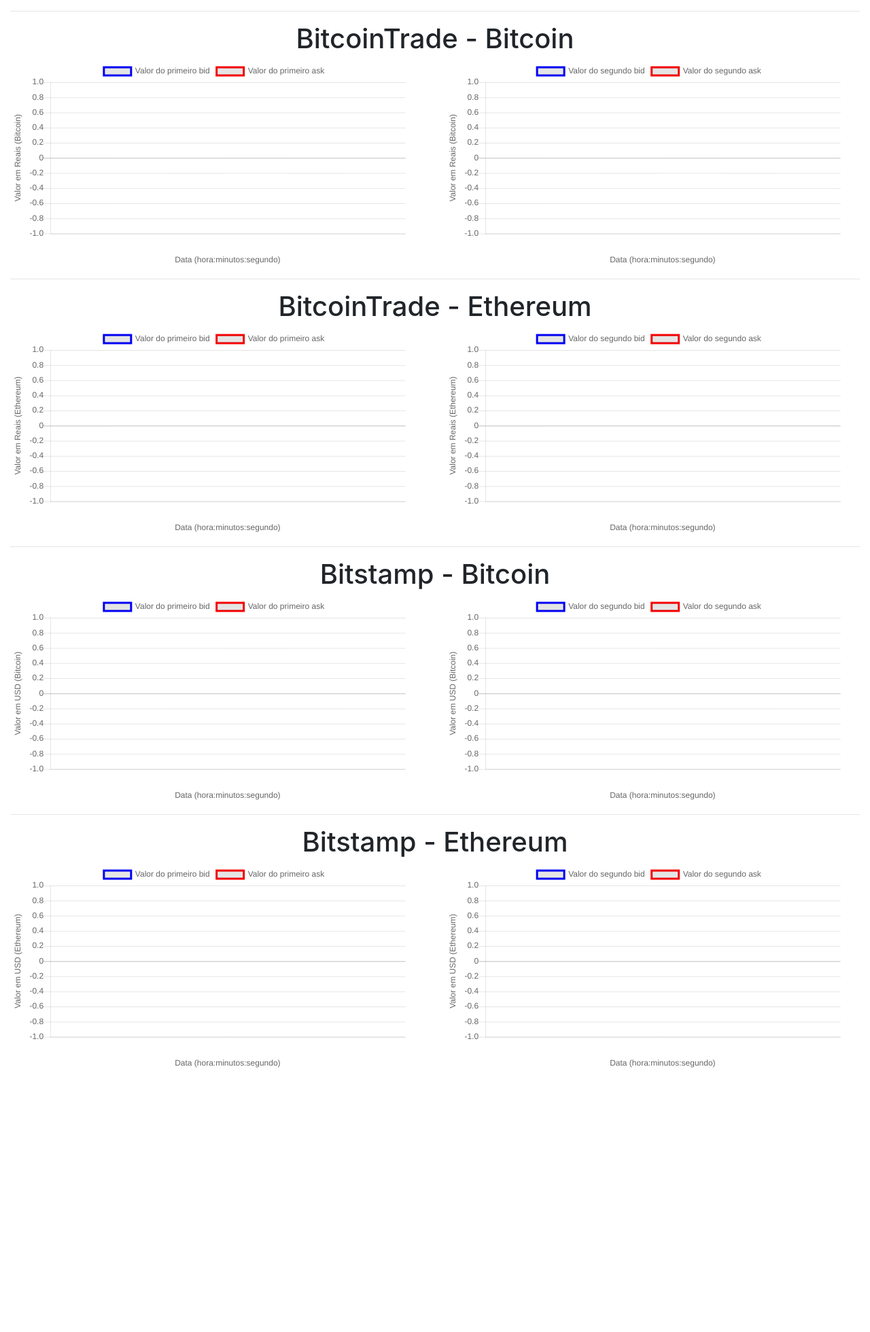
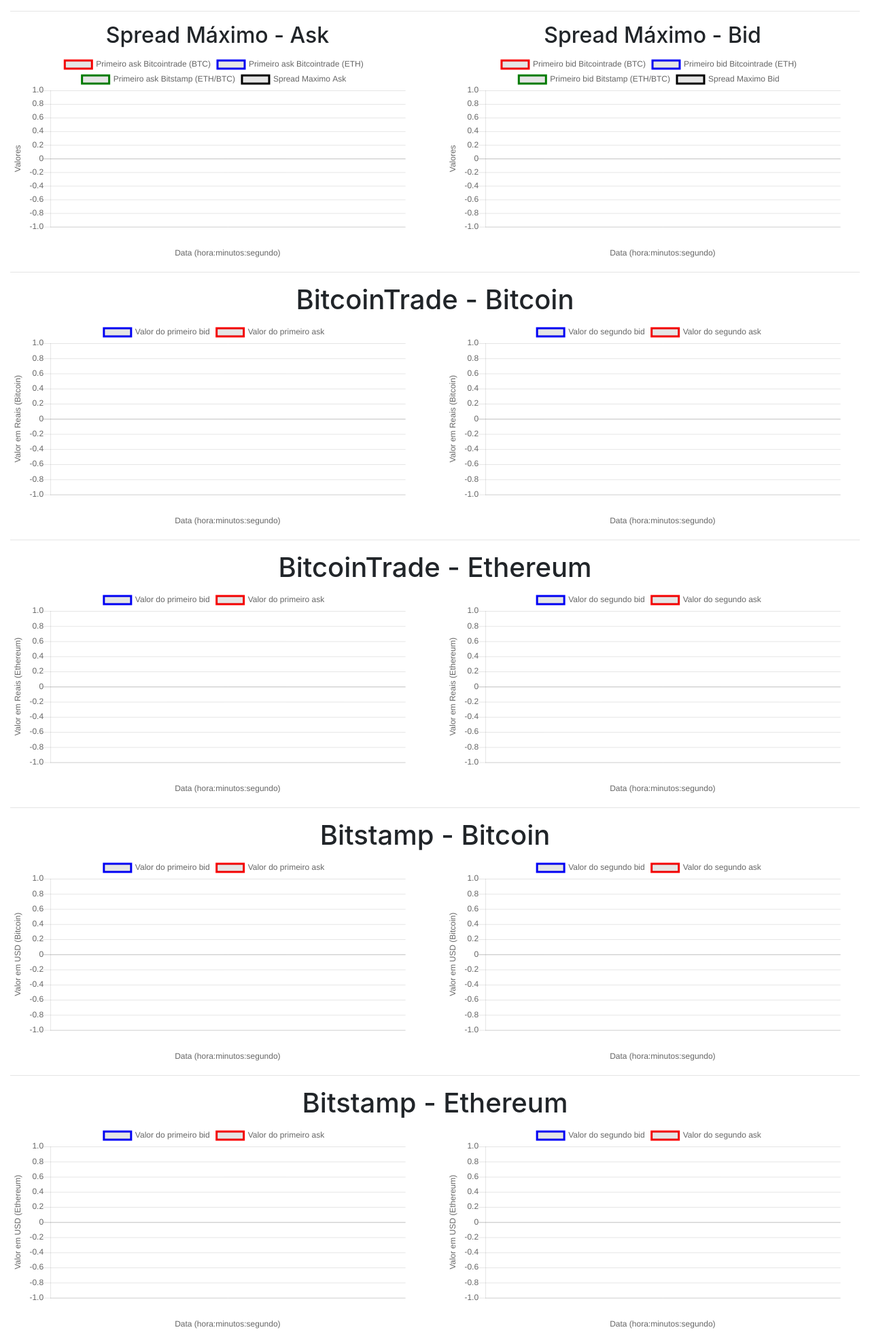
Before and after one commit to tiagorccabral/ExchangesApi, a Django app: page /orderbooks/ in a window 1280 px wide. Shown: the whole page at 68% size. Before the commit the page ends 1571 px from the top, so only its background shows below. Run offline with Django 3.2, Linux system fonts and the light colour scheme; data that the repository does not hold is empty; parts of the project's set-up code (start-up, migrations or seed data) failed here and were passed over; some libraries are stand-ins or nearby versions.

Commit message:
Gráfico de spread funcionando

```diff
--- a/features/orderbooks/views.py
+++ b/features/orderbooks/views.py
@@ -8,7 +8,7 @@ from orderbooks.models import (
     BitcointradeBitcoinBid, BitcointradeBitcoinAsk,
     BitstampBitcoinBid, BitstampBitcoinAsk,
     BitcointradeEthereumsBid, BitcointradeEthereumsAsk,
-    BitstampEthereumsBid, BitstampEthereumsAsk)
+    BitstampEthereumsBid, BitstampEthereumsAsk, BitstampEthBtcBid, BitstampEthBtcAsk, SpreadMaxAsk, SpreadMaxBid)
 
 
 class RequestOrderBookView(View):
@@ -19,6 +19,7 @@ class RequestOrderBookView(View):
         # headers = {'Authorization': "ApiToken {}".format(secrets.BIT_COIN_TRADE_TOKEN)}
         bitcointradeurl = "https://api.bitcointrade.com.br/v1/public/BTC/orders"
         bitstrampurl = "https://www.bitstamp.net/api/v2/order_book/btcusd/"
+        bitstampethbtcurl = "https://www.bitstamp.net/api/v2/order_book/ethbtc/"
 
         bitcointradeurlETH = "https://api.bitcointrade.com.br/v1/public/ETH/orders"
         bitstampurlETH = "https://www.bitstamp.net/api/v2/order_book/ethusd/"
@@ -27,6 +28,10 @@ class RequestOrderBookView(View):
 
         bitcointradeResponse = requests.get(bitcointradeurl).json()
         bitstampResponse = requests.get(bitstrampurl).json()
+
+        # Makes requisitions for eth/btc
+
+        bitstampEthBtcResponse = requests.get(bitstampethbtcurl).json()
 
         # Makes requisitions for ethereums
 
@@ -100,6 +105,40 @@ class RequestOrderBookView(View):
             saved_at=current_date,
         )
 
+        BitstampEthBtcBid.objects.create(
+            first_coin_value=bitstampEthBtcResponse['bids'][0][0],
+            first_amount=bitstampEthBtcResponse['bids'][0][1],
+            saved_at=current_date,
+        )
+
+        BitstampEthBtcAsk.objects.create(
+            first_coin_value=bitstampEthBtcResponse['asks'][0][0],
+            first_amount=bitstampEthBtcResponse['asks'][0][1],
+            saved_at=current_date,
+        )
+
+        # Calculates the Max Spread for asks and saves it
+
+        spread_result_ask = ((bitcointradeETHResponse['data']['asks'][0]['unit_price'] /
+                              bitcointradeResponse['data']['asks'][0]['unit_price']) /
+                             float(bitstampEthBtcResponse['asks'][0][0])) - 1.00
+
+        SpreadMaxAsk.objects.create(
+            spread=spread_result_ask,
+            saved_at=current_date
+        )
+
+        # Calculates the Max Spread for bids and saves it
+
+        spread_result_bid = ((bitcointradeETHResponse['data']['bids'][0]['unit_price'] /
+                              bitcointradeResponse['data']['bids'][0]['unit_price']) /
+                             float(bitstampEthBtcResponse['bids'][0][0])) - 1.00
+
+        SpreadMaxBid.objects.create(
+            spread=spread_result_bid,
+            saved_at=current_date
+        )
+
         # Return to same page that called
         return redirect(request.META['HTTP_REFERER'])
 
@@ -112,29 +151,41 @@ class RequestOrderBookGraphView(View):
         date_interval = timezone.now() - datetime.timedelta(days=1)
 
         # BitcoinTrade bid e asks de Bitcoin
-        bitcointradeBid = BitcointradeBitcoinBid.objects.filter(saved_at__gte=date_interval).values()
-        bitcointradeAsk = BitcointradeBitcoinAsk.objects.filter(saved_at__gte=date_interval).values()
+        bitcointrade_bid_btc = BitcointradeBitcoinBid.objects.filter(saved_at__gte=date_interval).values()
+        bitcointrade_ask_btc = BitcointradeBitcoinAsk.objects.filter(saved_at__gte=date_interval).values()
 
         # BitcoinTrade bid e asks de Ethereum
-        bitcointradeBidEth = BitcointradeEthereumsBid.objects.filter(saved_at__gte=date_interval).values()
-        bitcointradeAskEth = BitcointradeEthereumsAsk.objects.filter(saved_at__gte=date_interval).values()
+        bitcointrade_bid_eth = BitcointradeEthereumsBid.objects.filter(saved_at__gte=date_interval).values()
+        bitcointrade_ask_eth = BitcointradeEthereumsAsk.objects.filter(saved_at__gte=date_interval).values()
 
         # Bitstamp bid e asks de Bitcoin
-        bitstampBid = BitstampBitcoinBid.objects.filter(saved_at__gte=date_interval).values()
-        bitstampAsk = BitstampBitcoinAsk.objects.filter(saved_at__gte=date_interval).values()
+        bitstamp_bid_btc = BitstampBitcoinBid.objects.filter(saved_at__gte=date_interval).values()
+        bitstamp_ask_btc = BitstampBitcoinAsk.objects.filter(saved_at__gte=date_interval).values()
 
         # Bitstamp bid e asks de Ethereums
-        bitstampBidEth = BitstampEthereumsBid.objects.filter(saved_at__gte=date_interval).values()
-        bitstampAskEth = BitstampEthereumsAsk.objects.filter(saved_at__gte=date_interval).values()
+        bitstamp_bid_eth = BitstampEthereumsBid.objects.filter(saved_at__gte=date_interval).values()
+        bitstamp_ask_eth = BitstampEthereumsAsk.objects.filter(saved_at__gte=date_interval).values()
+
+        # Bitstamp bid e asks Eth/Btc
+        bitstamp_bid_eth_btc = BitstampEthBtcBid.objects.filter(saved_at__gte=date_interval).values()
+        bitstamp_ask_eth_btc = BitstampEthBtcAsk.objects.filter(saved_at__gte=date_interval).values()
+
+        # Spread max bid e asks
+        spread_max_ask = SpreadMaxAsk.objects.filter(saved_at__gte=date_interval).values()
+        spread_max_bid = SpreadMaxBid.objects.filter(saved_at__gte=date_interval).values()
 
         # Return data to template
         return render(request, "features/orderbooks/orderbooks.html", {
-            'bitcointradeBidBitcoin': bitcointradeBid,
-            'bitcointradeAskBitcoin': bitcointradeAsk,
-            'bitcointradeBidEthereum': bitcointradeBidEth,
-            'bitcointradeAskEthereum': bitcointradeAskEth,
-            'bitstampBidBitcoin': bitstampBid,
-            'bitstampAskBitcoin': bitstampAsk,
-            'bistampBidEthereum': bitstampBidEth,
-            'bitstampAskEthereum': bitstampAskEth,
+            'bitcointradeBidBitcoin': bitcointrade_bid_btc,
+            'bitcointradeAskBitcoin': bitcointrade_ask_btc,
+            'bitcointradeBidEthereum': bitcointrade_bid_eth,
+            'bitcointradeAskEthereum': bitcointrade_ask_eth,
+            'bitstampBidBitcoin': bitstamp_bid_btc,
+            'bitstampAskBitcoin': bitstamp_ask_btc,
+            'bistampBidEthereum': bitstamp_bid_eth,
+            'bitstampAskEthereum': bitstamp_ask_eth,
+            'bitstampEthBtcBid': bitstamp_bid_eth_btc,
+            'bitstampEthBtcAsk': bitstamp_ask_eth_btc,
+            'spreadMaxAsk': spread_max_ask,
+            'spreadMaxBid': spread_max_bid,
         })
--- a/templates/features/orderbooks/orderbooks.html
+++ b/templates/features/orderbooks/orderbooks.html
@@ -6,6 +6,17 @@
 
     <div class="container-fluid">
         <div class="row">
+            <div class="col-md-12">
+                <hr>
+            </div>
+            <div class="col-md-6">
+                <h2 class="text-center">Spread Máximo - Ask </h2>
+                <canvas id="Spread-Max-Ask"></canvas>
+            </div>
+            <div class="col-md-6">
+                <h2 class="text-center">Spread Máximo - Bid </h2>
+                <canvas id="Spread-Max-Bid"></canvas>
+            </div>
             <div class="col-md-12">
                 <hr>
                 <h1 class="text-center">BitcoinTrade - Bitcoin</h1>
@@ -90,6 +101,16 @@
         let bitstamp_second_bid_values_eth = [];
         let bitstamp_second_ask_values_eth = [];
 
+        {# Valores do Bitstamp para primeiro bid e ask de ETH/BTC #}
+
+        let bitstamp_first_ask_eth_btc_values = [];
+        let bitstamp_first_bid_eth_btc_values = [];
+
+        {# Valores de maximo bid e ask #}
+
+        let spread_max_ask_values = [];
+        let spread_max_bid_values = [];
+        let spread_max_times = [];
 
 
         {# BitcoinTrade setando bid e asks de Bitcoins #}
@@ -145,6 +166,29 @@
         {% for item in bitstampAskEthereum %}
             bitstamp_first_ask_values_eth.push({{ item.first_coin_value }});
             bitstamp_second_ask_values_eth.push({{ item.second_coin_value }});
+        {% endfor %}
+
+        {# Bitstamp setando ask de ETH/BTC  #}
+
+        {% for item in bitstampEthBtcAsk %}
+            bitstamp_first_ask_eth_btc_values.push({{ item.first_coin_value }});
+        {% endfor %}
+
+        {# Bitstamp setando bid de ETH/BTC  #}
+
+        {% for item in bitstampEthBtcBid %}
+            bitstamp_first_bid_eth_btc_values.push({{ item.first_coin_value }});
+        {% endfor %}
+
+        {# Setando valores de spread maximo para Ask e Bid #}
+
+        {% for item in spreadMaxAsk %}
+            spread_max_ask_values.push({{ item.spread }});
+            spread_max_times.push("{{ item.saved_at.time|date:"G:i:s" }}");
+        {% endfor %}
+
+        {% for item in spreadMaxBid %}
+            spread_max_bid_values.push({{ item.spread }});
         {% endfor %}
 
         const BitcoinTradeFirstBidAskBitcoin = document.getElementById('BitcoinTrade-First-BidAsk-Bitcoin');
@@ -522,5 +566,119 @@
             }
 
         });
+
+        const SpreadMaxAsk = document.getElementById('Spread-Max-Ask');
+        new Chart(SpreadMaxAsk, {
+            type: 'line',
+            data: {
+                labels:spread_max_times,
+                datasets: [
+                    {
+                        label: 'Primeiro ask Bitcointrade (BTC)',
+                        borderColor: "red",
+                        data: first_ask_values,
+                    },
+                    {
+                        label: 'Primeiro ask Bitcointrade (ETH)',
+                        borderColor: "blue",
+                        data: first_ask_values_eth,
+                    },
+                    {
+                        label: 'Primeiro ask Bitstamp (ETH/BTC)',
+                        borderColor: "green",
+                        data: bitstamp_first_ask_eth_btc_values
+                    },
+                    {
+                        label: 'Spread Maximo Ask',
+                        borderColor: "black",
+                        data: spread_max_ask_values
+                    }
+                ]
+            },
+            options: {
+                suggestedMin: -50,
+                responsive: true,
+                tooltips: {
+                    mode: 'index',
+                    intersect: false
+                },
+                hover: {
+                    mode: 'nearest',
+                    intersect: true
+                },
+                scales: {
+                    xAxes: [{
+                        scaleLabel: {
+                            display: true,
+                            labelString: 'Data (hora:minutos:segundo)'
+                        }
+                    }],
+                    yAxes: [{
+                        scaleLabel: {
+                            display: true,
+                            labelString: 'Valores'
+                        }
+                    }]
+                }
+            }
+
+        });
+
+        const SpreadMaxBid = document.getElementById('Spread-Max-Bid');
+        new Chart(SpreadMaxBid, {
+            type: 'line',
+            data: {
+                labels:spread_max_times,
+                datasets: [
+                    {
+                        label: 'Primeiro bid Bitcointrade (BTC)',
+                        borderColor: "red",
+                        data: first_bid_values,
+                    },
+                    {
+                        label: 'Primeiro bid Bitcointrade (ETH)',
+                        borderColor: "blue",
+                        data: first_bid_values_eth,
+                    },
+                    {
+                        label: 'Primeiro bid Bitstamp (ETH/BTC)',
+                        borderColor: "green",
+                        data: bitstamp_first_bid_eth_btc_values
+                    },
+                    {
+                        label: 'Spread Maximo Bid',
+                        borderColor: "black",
+                        data: spread_max_bid_values
+                    }
+                ]
+            },
+            options: {
+                suggestedMin: -50,
+                responsive: true,
+                tooltips: {
+                    mode: 'index',
+                    intersect: false
+                },
+                hover: {
+                    mode: 'nearest',
+                    intersect: true
+                },
+                scales: {
+                    xAxes: [{
+                        scaleLabel: {
+                            display: true,
+                            labelString: 'Data (hora:minutos:segundo)'
+                        }
+                    }],
+                    yAxes: [{
+                        scaleLabel: {
+                            display: true,
+                            labelString: 'Valores'
+                        }
+                    }]
+                }
+            }
+
+        });
     </script>
 {% endblock %}
```
Also changed, not shown: orderbooks/models.py (+29 -0 lines), orderbooks/schedules.py (+83 -4 lines), orderbooks/migrations/0001_initial.py.
